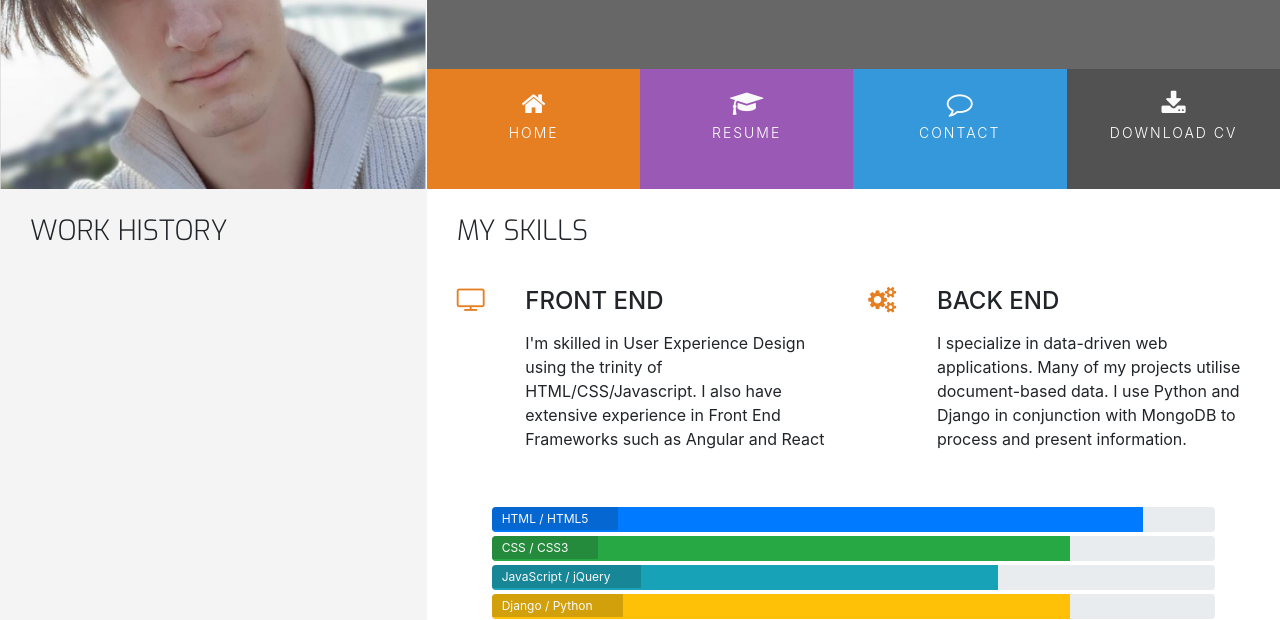
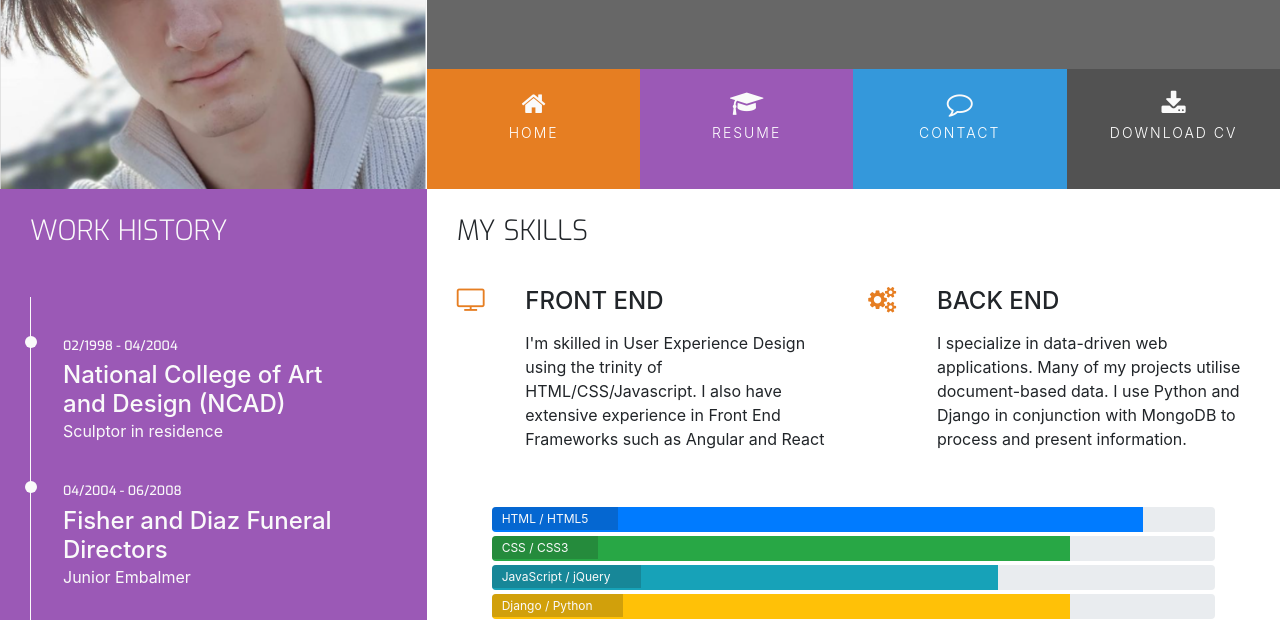
Before and after one commit to NikolaVk/My-CV, a plain HTML site: page resume.html in a window 1280 px wide. Shown: the part 180-800 px from the top of the page. Drawn offline with nearby package versions, Linux system fonts and the light colour scheme.

Commit message:
Add work history content

```diff
--- a/assets/css/style.css
+++ b/assets/css/style.css
@@ -12,6 +12,10 @@
 
 .bg-color-personal-info {
     background-color: #f4f4f4;
+}
+
+.bg-color-work-history {
+    background-color: #9b59b6;
 }
 
 .ui-menu-color-home {
@@ -80,6 +84,7 @@ h4 {
     float: none;
 }
 
+.history-heading,
 .section-heading {
     font-family: "Exo", sans-serif;
     font-weight: 300;
@@ -298,3 +303,51 @@ footer {
 .progress-section {
     margin: 40px 20px;
 }
+
+/* ----------------------------------------Work History */
+
+.history-heading {
+    color: #fafafa;
+    margin-bottom: 50px;
+}
+
+.timeline-item {
+    padding:  4em 2em 0em 2em;
+    position: relative;
+    color: #fafafa;
+    border-left: 1px solid;
+}
+
+.timeline-item p {
+    padding: 0;
+    margin: 0;
+}
+
+.timeline-item::before {
+    content: attr(data-dates);
+    position: absolute;
+    left: 2.5em;
+    top: 3em;
+    display: block;
+    font-family: "Exo", sans-serif;
+    font-weight: 500;
+    font-size: 0.8em;
+    padding: 0;
+    margin: 0;
+}
+
+.timeline-item:after {
+    width: 12px;
+    height: 12px;
+    display: block;
+    top: 2.4em;
+    position: absolute;
+    left: -6px;
+    border-radius: 12px;
+    content: '';
+    background-color: #fafafa;
+}
+
+.hisroty-items {
+    margin-bottom: 30px;
+}
--- a/resume.html
+++ b/resume.html
@@ -44,12 +44,30 @@
     </header>
     <section class="container-fluid">
         <div class="row">
-            <div class="col-md-4 bg-color-personal-info section-column">
+            <div class="col-md-4 bg-color-work-history section-column">
                 <div class="row">
                     <div class="col-12">
-                        <h3 class="section-heading uppercase">
+                        <h3 class="history-heading uppercase">
                             Work History
                         </h3>
+                    </div>
+                </div>
+                <div class="history-items">
+                    <div class="timeline-item" data-dates="02/1998 - 04/2004">
+                        <h4>National College of Art and Design (NCAD)</h4>
+                        <p>Sculptor in residence</p>
+                    </div>
+                    <div class="timeline-item" data-dates="04/2004 - 06/2008">
+                        <h4>Fisher and Diaz Funeral Directors</h4>
+                        <p>Junior Embalmer</p>
+                    </div>
+                    <div class="timeline-item" data-dates="06/2008 - 06/2011">
+                        <h4>Phantom Design Inc. Dublin</h4>
+                        <p>Junior Front End Developer</p>
+                    </div>
+                    <div class="timeline-item" data-dates="06/2011 - Present">
+                        <h4>Hooli Inc. Silicon Valley</h4>
+                        <p>Full Stack Web Developer</p>
                     </div>
                 </div>
             </div>
```
